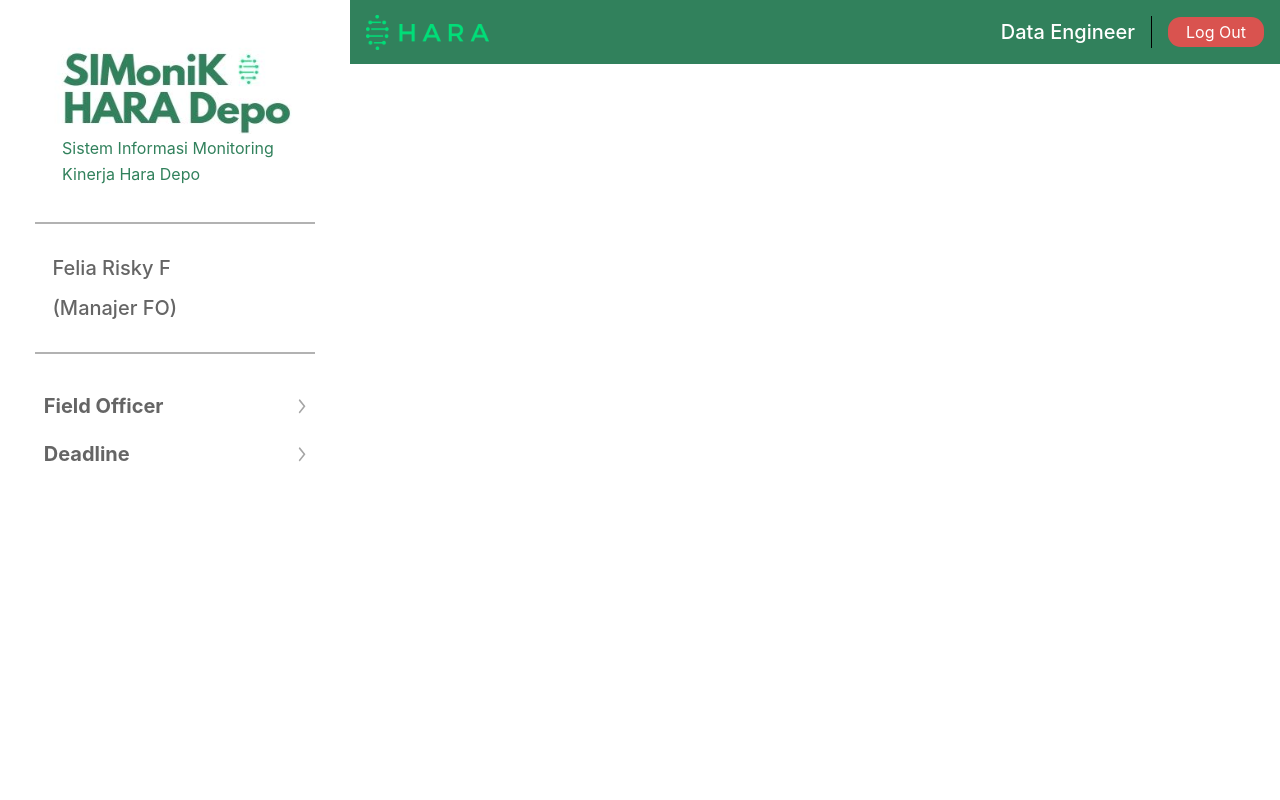
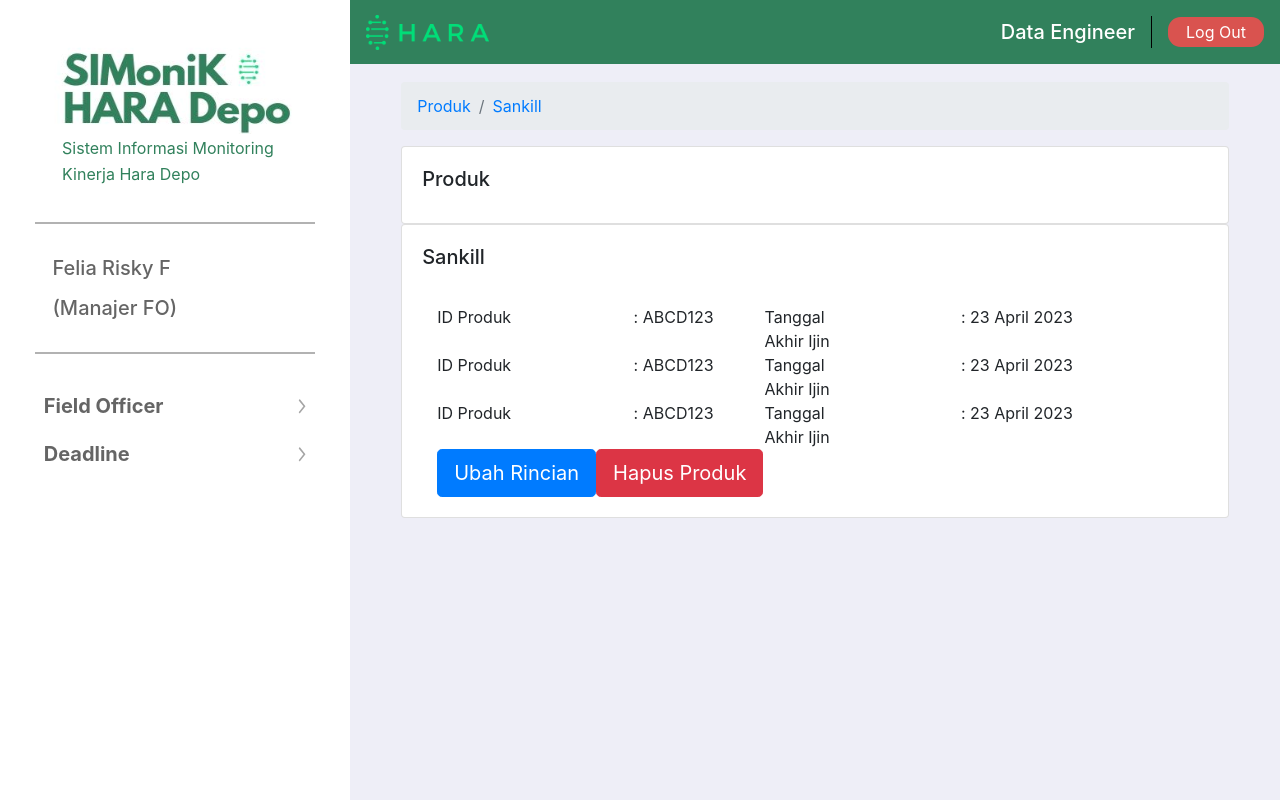
Before and after one commit to farril-zavier/SIMoniK_FRONTEND, a React (Create React App) app: page /produk/detail in a window 1280 px wide. Built offline with nearby package versions, Linux system fonts and the light colour scheme.

Commit message:
rincian produk page

```diff
--- /dev/null
+++ b/src/containers/DataEngineer/Produk/DetailProduk.js
@@ -0,0 +1,126 @@
+import React, { Component } from "react";
+import Content from "../../../components/Content/Content";
+import Breadcrumb from "react-bootstrap/Breadcrumb";
+import Card, { CardBody, CardTitle } from "react-bootstrap/Card";
+import Table from "react-bootstrap/Table";
+import Button from "react-bootstrap/Button";
+import DropdownButton from "react-bootstrap/DropdownButton";
+import Dropdown from "react-bootstrap/Dropdown";
+import Form, { FormRow } from "react-bootstrap/Form";
+import Modal from "react-bootstrap/Modal";
+import Container from "react-bootstrap/Container";
+import ButtonToolbar from "react-bootstrap/ButtonToolbar";
+
+import classes from "./DetailProduk.module.css";
+import Col from "react-bootstrap/Col";
+import Row from "react-bootstrap/Row";
+
+class DetailProduk extends Component {
+    constructor(props) {
+        super(props);
+
+        this.state = { StockOpname: [] };
+    }
+
+    render() {
+        return (
+            <React.Fragment>
+                <Content>
+                    <Breadcrumb>
+                        <Breadcrumb.Item href="/produk">Produk</Breadcrumb.Item>
+                        <Breadcrumb.Item href="#">Sankill</Breadcrumb.Item>
+                    </Breadcrumb>
+                    <Card>
+                        <Card.Body>
+                            <Card.Title>Produk</Card.Title>
+                        </Card.Body>
+                    </Card>
+
+                    <Card>
+                        <Card.Body>
+                            <Card.Text>
+                                <Card.Title>Sankill</Card.Title>
+                                <br></br>
+                                <Container>
+                                    <Row>
+                                        <Col md={{ span: 2 }}>ID Produk</Col>
+                                        <Col md={{ span: 2, offset: 1 }}>
+                                            : ABCD123
+                                        </Col>
+                                        <Col md={{ span: 2 }}>
+                                            Tanggal Akhir Ijin
+                                        </Col>
+                                        <Col md={{ span: 4, offset: 1 }}>
+                                            : 23 April 2023
+                                        </Col>
+                                    </Row>
+
+                                    <Row>
+                                        <Col md={{ span: 2 }}>ID Produk</Col>
+                                        <Col md={{ span: 2, offset: 1 }}>
+                                            : ABCD123
+                                        </Col>
+                                        <Col md={{ span: 2 }}>
+                                            Tanggal Akhir Ijin
+                                        </Col>
+                                        <Col md={{ span: 4, offset: 1 }}>
+                                            : 23 April 2023
+                                        </Col>
+                                    </Row>
+                                    <Row>
+                                        <Col md={{ span: 2 }}>ID Produk</Col>
+                                        <Col md={{ span: 2, offset: 1 }}>
+                                            : ABCD123
+                                        </Col>
+                                        <Col md={{ span: 2 }}>
+                                            Tanggal Akhir Ijin
+                                        </Col>
+                                        <Col md={{ span: 4, offset: 1 }}>
+                                            : 23 April 2023
+                                        </Col>
+                                    </Row>
+                                    {/* <ButtonToolbar>
+                                        <Button
+                                            md={{ span: 6, offset: 3 }}
+                                            variant="primary"
+                                        >
+                                            Primary
+                                        </Button>
+
+                                        <Button
+                                            md={{ span: 2, offset: 10 }}
+                                            variant="danger"
+                                        >
+                                            Danger
+                                        </Button>
+                                    </ButtonToolbar> */}
+                                    <ButtonToolbar>
+                                        <Button
+                                            id="buttonbiru"
+                                            size="lg"
+                                            md={{ span: 6, offset: 3 }}
+                                            variant="primary"
+                                            inline
+                                        >
+                                            Ubah Rincian
+                                        </Button>
+                                        <Button
+                                            size="lg"
+                                            md={{ span: 6, offset: 3 }}
+                                            variant="danger"
+                                            inline
+                                        >
+                                            Hapus Produk
+                                        </Button>
+                                    </ButtonToolbar>
+                                </Container>
+                            </Card.Text>
+                        </Card.Body>
+                    </Card>
+                </Content>
+            </React.Fragment>
+        );
+    }
+}
+
+export default DetailProduk;
--- /dev/null
+++ b/src/containers/DataEngineer/Produk/DetailProduk.module.css
@@ -0,0 +1,5 @@
+.buttonbiru {
+    display: flex;
+    justify-content: center;
+    align-item: center;
+}
--- a/src/containers/DataEngineer/Produk/Produk.js
+++ b/src/containers/DataEngineer/Produk/Produk.js
@@ -71,7 +71,7 @@ class Produk extends Component {
                 <td>{row.Perusahaan}</td>
                 <td>{row.Kategori}</td>
                 <td>
-                    <Button href="/produk/tambah" variant="primary">
+                    <Button href="/produk/detail" variant="primary">
                         Lihat Detail
                     </Button>
                 </td>
--- a/src/containers/DataEngineer/Produk/TambahProduk.js
+++ b/src/containers/DataEngineer/Produk/TambahProduk.js
@@ -7,6 +7,7 @@ import Button from "react-bootstrap/Button";
 import DropdownButton from "react-bootstrap/DropdownButton";
 import Dropdown from "react-bootstrap/Dropdown";
 import Form, { FormRow } from "react-bootstrap/Form";
+import Modal from "react-bootstrap/Modal";
 
 import classes from "./TambahProduk.module.css";
 import Col from "react-bootstrap/Col";
--- a/src/routes.js
+++ b/src/routes.js
@@ -5,6 +5,7 @@ import StockOpname from "./containers/DataEngineer/StockOpname/StockOpname";
 import DaftarAkun from "./containers/Admin/DaftarAkun/DaftarAkun";
 import Produk from "./containers/DataEngineer/Produk/Produk";
 import TambahProduk from "./containers/DataEngineer/Produk/TambahProduk";
+import DetailProduk from "./containers/DataEngineer/Produk/DetailProduk";
 
 const Routes = () => (
     <Switch>
@@ -12,6 +13,7 @@ const Routes = () => (
         <Route exact path="/stock" component={StockOpname} />
         <Route exact path="/produk" component={Produk} />
         <Route exact path="/produk/tambah" component={TambahProduk} />
+        <Route exact path="/produk/detail" component={DetailProduk} />
         <Route exact path="/daftarAkun" component={DaftarAkun} />
     </Switch>
 );
```
